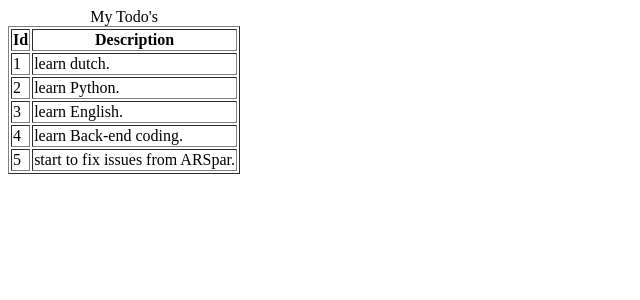
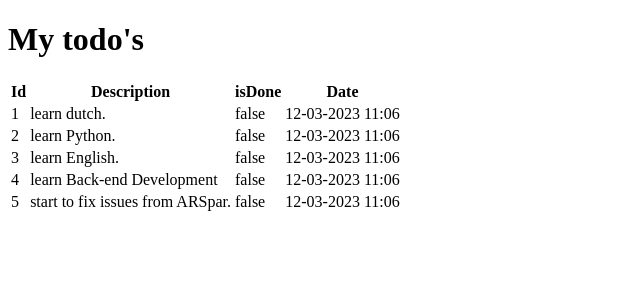
Before and after one commit to mehmetekinci/angular-java, an Angular app in the folder frontend-todo/: page /todos in a window 1280 px wide. Shown: the top 300 px of the page, without its empty margins (0-640 px from the left). Built offline with nearby package versions, Linux system fonts and the light colour scheme.

Commit message:
modified liast-todo component

```diff
--- a/frontend-todo/src/app/list-todos/list-todos.component.html
+++ b/frontend-todo/src/app/list-todos/list-todos.component.html
@@ -1,15 +1,21 @@
-<table border="1">
-  <caption>My Todo's</caption>
+<h1>My todo's</h1>
+<div class="container">
+  <table class="table">
     <thead>
       <tr>
         <th>Id</th>
         <th>Description</th>
+        <th>isDone</th>
+        <th>Date</th>
       </tr>
     </thead>
     <tbody>
       <tr *ngFor="let todo of todos">
-      <td>{{todo.id}}</td>
-      <td>{{todo.description}}</td>
+        <td>{{ todo.id }}</td>
+        <td>{{ todo.description }}</td>
+        <td>{{ todo.done }}</td>
+        <td>{{ todo.targetDate | date : "dd-MM-y HH:mm" }}</td>
       </tr>
     </tbody>
   </table>
+</div>
--- a/frontend-todo/src/app/list-todos/list-todos.component.ts
+++ b/frontend-todo/src/app/list-todos/list-todos.component.ts
@@ -1,22 +1,28 @@
-import { Component, OnInit } from '@angular/core';
+import { Component, OnInit } from "@angular/core";
+
+export class Todo {
+  constructor(
+    public id: number,
+    public description: string,
+    public done: boolean,
+    public targetDate: Date
+  ) {}
+}
 
 @Component({
-  selector: 'app-list-todos',
-  templateUrl: './list-todos.component.html',
-  styleUrls: ['./list-todos.component.scss']
+  selector: "app-list-todos",
+  templateUrl: "./list-todos.component.html",
+  styleUrls: ["./list-todos.component.scss"],
 })
 export class ListTodosComponent implements OnInit {
+  todos = [
+    new Todo(1, "learn dutch.", false, new Date()),
+    new Todo(2, "learn Python.", false, new Date()),
+    new Todo(3, "learn English.", false, new Date()),
+    new Todo(4, "learn Back-end Development", false, new Date()),
+    new Todo(5, "start to fix issues from ARSpar.", false, new Date()),
+  ];
+  constructor() {}
 
-  todos = [
-    {id: 1, description: 'learn dutch.'},
-    {id: 2, description: 'learn Python.'},
-    {id: 3, description: 'learn English.'},
-    {id: 4, description: 'learn Back-end coding.'},
-    {id: 5, description: 'start to fix issues from ARSpar.'},
-  ]
-  constructor() { }
-
-  ngOnInit() {
-  }
-
+  ngOnInit() {}
 }
```
Lines whose indentation alone changed are shown as unchanged.
